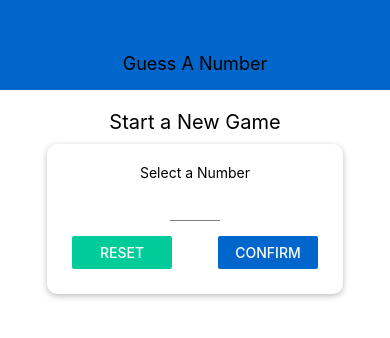
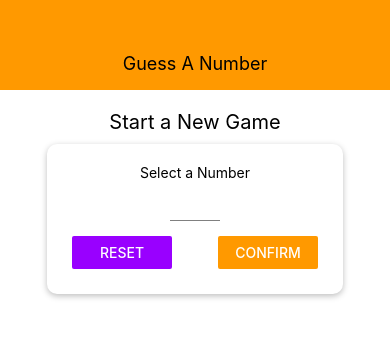
Before and after one commit to Johnnie71/React-Guess-A-Number-App, a React Native app: screen / in a window 390 px wide. Shown: the top 338 px of the page. Built offline with nearby package versions, Linux system fonts and the light colour scheme.

Commit message:
changed color theme

```diff
--- a/constants/colors.js
+++ b/constants/colors.js
@@ -1,4 +1,4 @@
 export default {
-    primary: '#0066CC',
-    accent: '#00CC99'
+    primary: '#FF9900',
+    accent: '#9900FF'
 }
```
